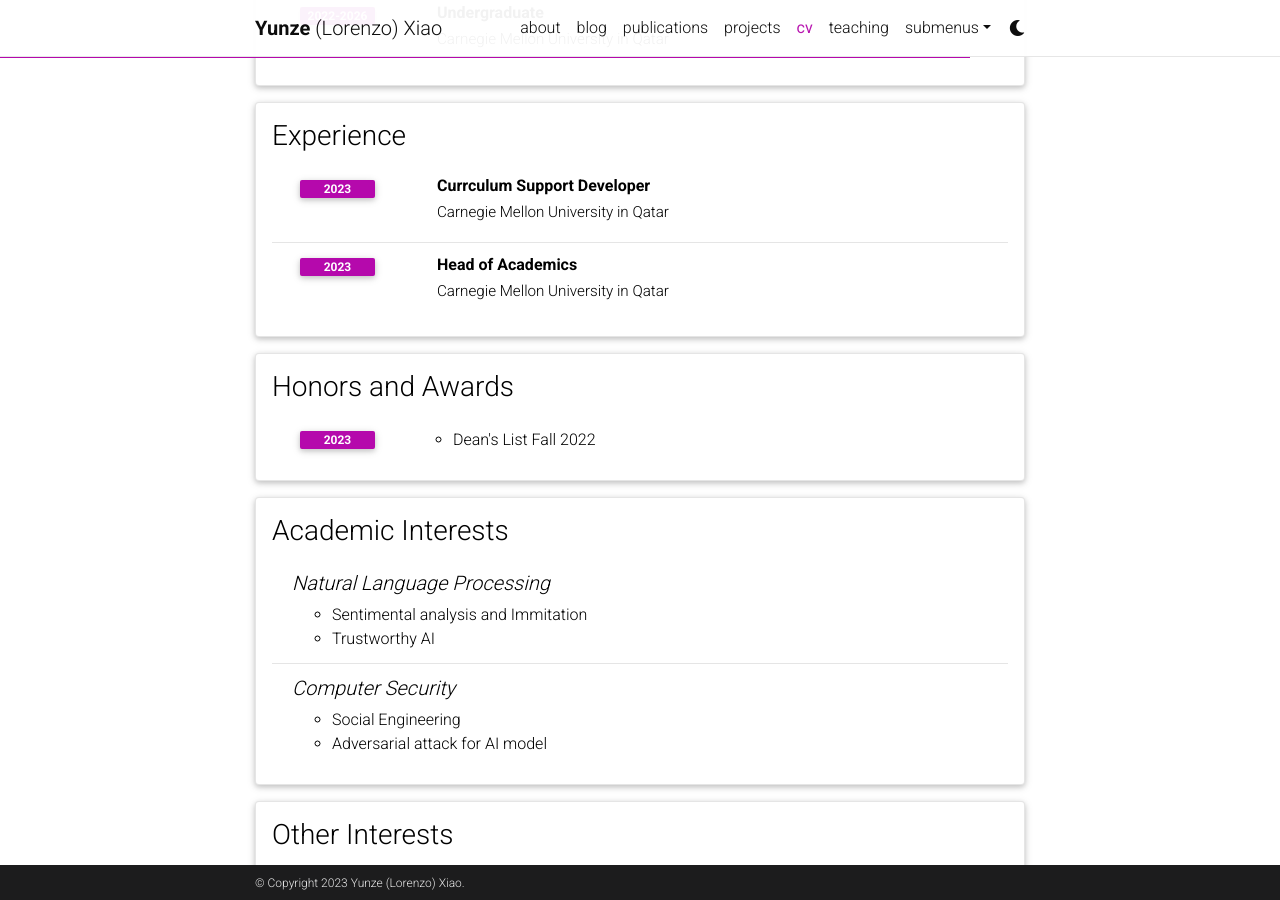
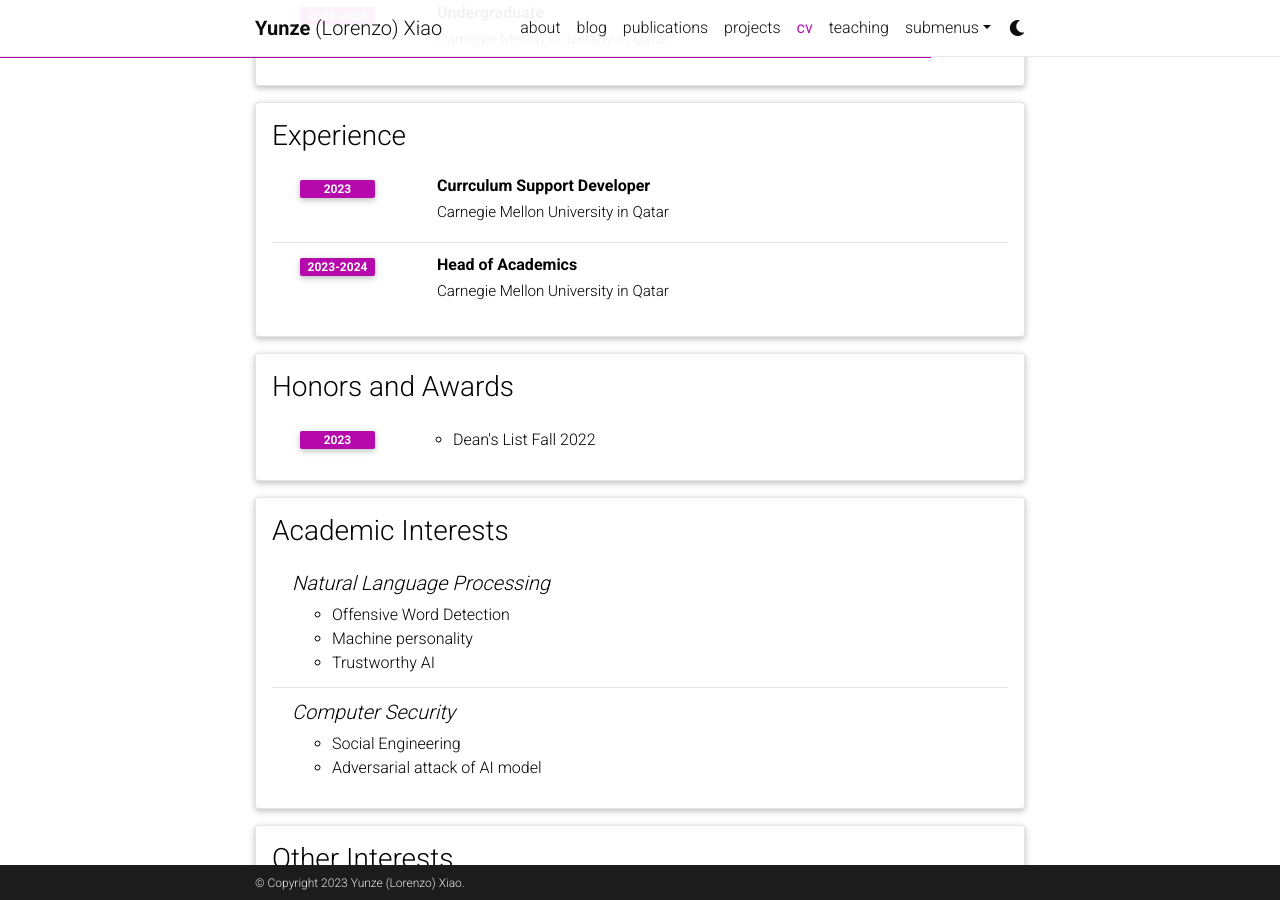
Before and after one commit to Algoroxyolo/algoroxyolo.github.io, a Jekyll site: the page built from _pages/cv.md, in a window 1280 px wide and 900 px high, scrolled down 432 px. Built offline with Jekyll 4.4.1, drawn with Linux system fonts in a browser that asks for light colours; comment, search, counter and statistics services are not loaded; a style sheet for code colours, icons or effects is not loaded.

Commit message:
modified:   _data/cv.yml

```diff
--- a/_data/cv.yml
+++ b/_data/cv.yml
@@ -23,7 +23,7 @@
 
     - title: Head of Academics
       institution: Carnegie Mellon University in Qatar
-      year: 2023
+      year: 2023-2024
 
 
 - title: Honors and Awards
@@ -39,12 +39,13 @@
   contents:
     - title: Natural Language Processing
       items:
-        - Sentimental analysis and Immitation
+        - Offensive Word Detection
+        - Machine personality
         - Trustworthy AI
     - title: Computer Security
       items:
         - Social Engineering
-        - Adversarial attack for AI model
+        - Adversarial attack of AI model
 
 - title: Other Interests
   type: list
```
